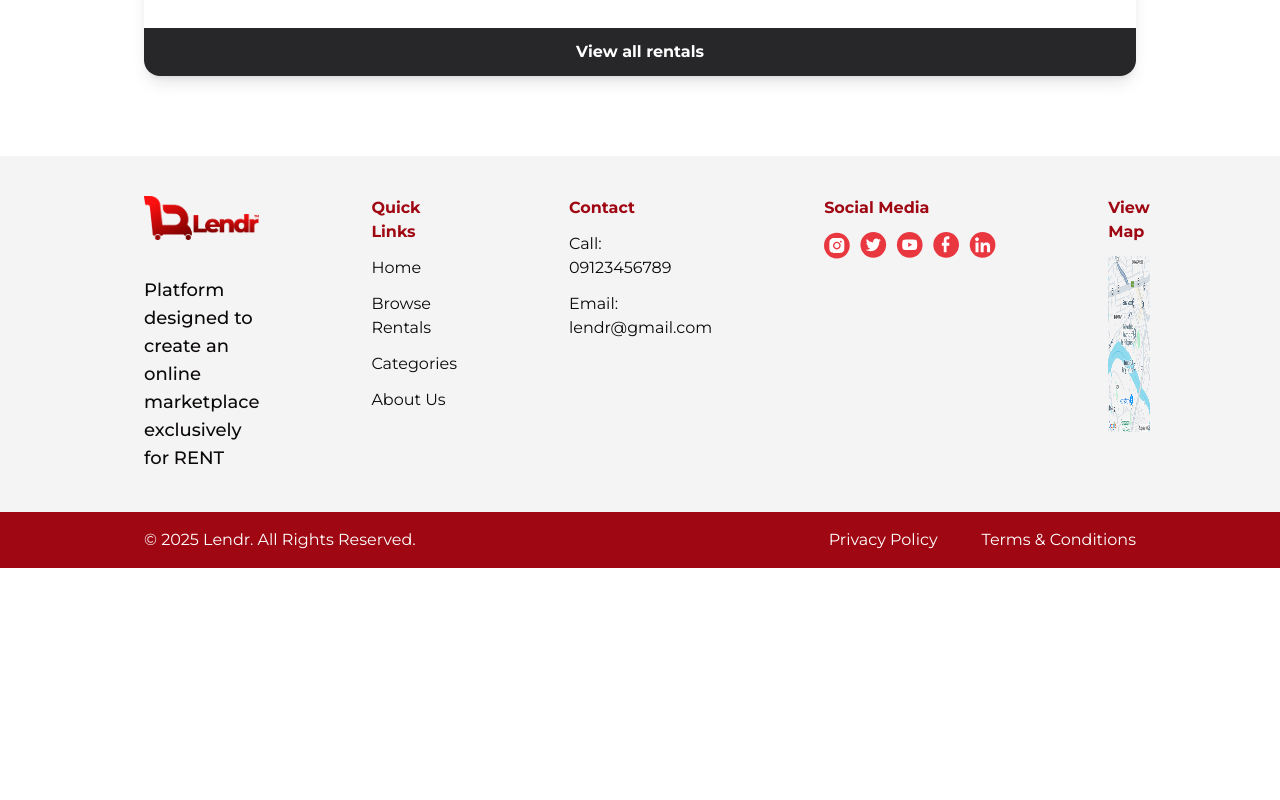
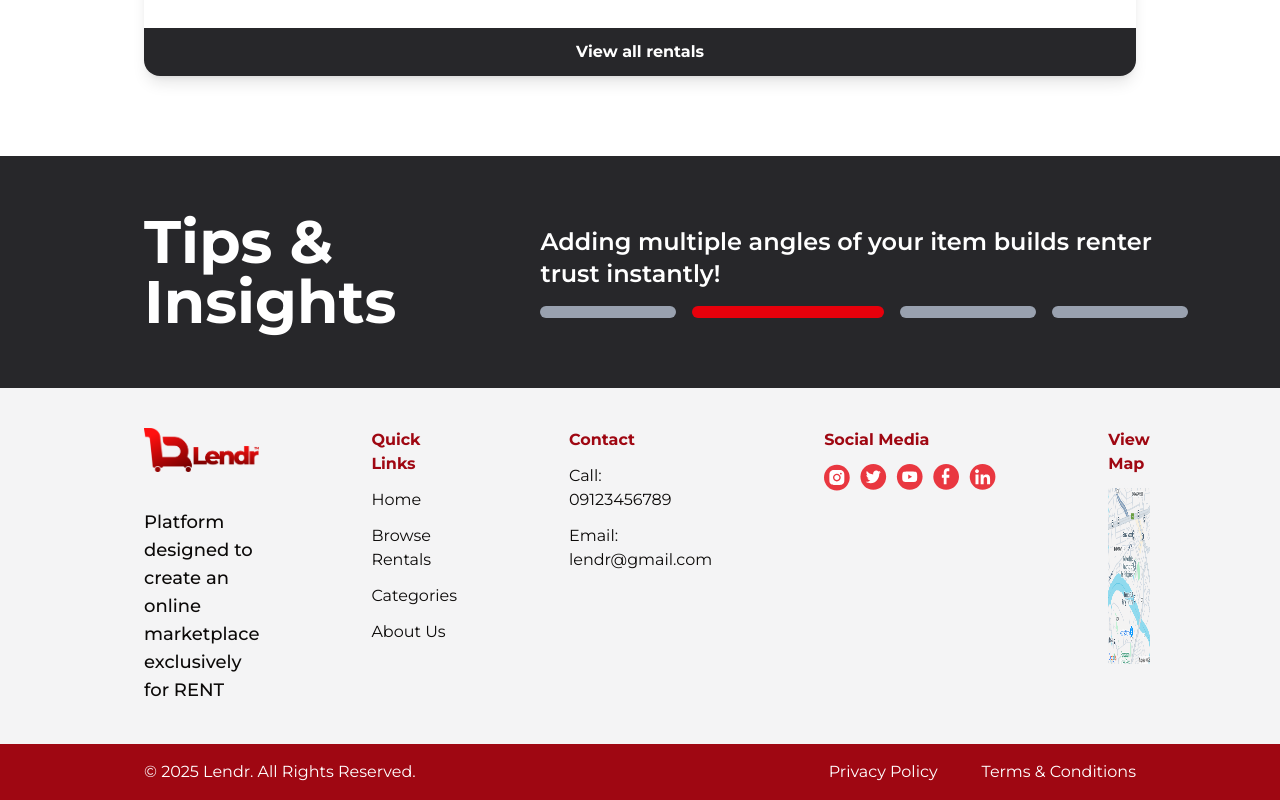
Before and after one commit to gabiuz/Lendr, a Next.js app in the folder client/: page /owner-dashboard in a window 1280 px wide. Shown: the part 1657-2457 px from the top of the page. Before the commit the page ends 2225 px from the top, so only its background shows below. Built offline with nearby package versions, Linux system fonts and the light colour scheme.

Commit message:
added tips and insights

```diff
--- a/client/app/owner-dashboard/page.jsx
+++ b/client/app/owner-dashboard/page.jsx
@@ -1,8 +1,25 @@
 "use client";
+import { useState, useEffect } from "react";
 import Navbar from "../components/Navbar";
 import Footer from "../components/Footer";
 
 export default function OwnerDashboard() {
+  const [activeTipIndex, setActiveTipIndex] = useState(0);
+
+  const tips = [
+    "Listing with clear photos and detailed descriptions get 3x more bookings!",
+    "Adding multiple angles of your item builds renter trust instantly!",
+    "Verified owners receeive more booking requests than unverified ones.",
+    "Responding withing 10 minutes increases your approval rate by 40%!"
+  ];
+
+  useEffect(() => {
+    const interval = setInterval(() => {
+      setActiveTipIndex((prev) => (prev + 1) % tips.length);
+    }, 3000); // Change every 3 seconds
+
+    return () => clearInterval(interval);
+  }, [tips.length]);
   return (
     <div className="min-h-screen w-full bg-white">
       <Navbar
@@ -209,6 +226,28 @@ export default function OwnerDashboard() {
             </div>
           </div>
         </div>
+      <div className="info-card-container flex flex-col lg:flex-row bg-zinc-800 justify-start items-center gap-6 md:gap-8 lg:gap-20 xl:gap-36 px-4 md:px-8 lg:px-20 xl:px-36 py-10 md:py-12 lg:py-14">
+        <div className="text text-white text-center lg:text-left">
+          <h1 className="max-w-xs md:max-w-md lg:max-w-lg text-3xl md:text-4xl lg:text-5xl xl:text-6xl font-bold">Tips & Insights</h1>
+        </div>
+        <div className="tips-section flex flex-col gap-3 md:gap-4 w-full lg:w-auto">
+          <p className="text-white font-semibold text-xs md:text-sm lg:text-base xl:text-2xl min-h-8 md:min-h-10 lg:min-h-12 transition-opacity duration-500">
+            {tips[activeTipIndex]}
+          </p>
+          <div className="tips-list flex flex-row gap-2 md:gap-3 lg:gap-4 items-center">
+            {tips.map((tip, index) => (
+              <div
+                key={index}
+                className={`h-2 md:h-2.5 lg:h-3 rounded-full transition-all duration-500 ease-in-out ${
+                  index === activeTipIndex
+                    ? 'bg-red-600 w-24 md:w-32 lg:w-40 xl:w-48'
+                    : 'bg-gray-400 w-16 md:w-20 lg:w-28 xl:w-34'
+                }`}
+              ></div>
+            ))}
+          </div>
+        </div>
+      </div>
       </div>
       <Footer />
     </div>
```
